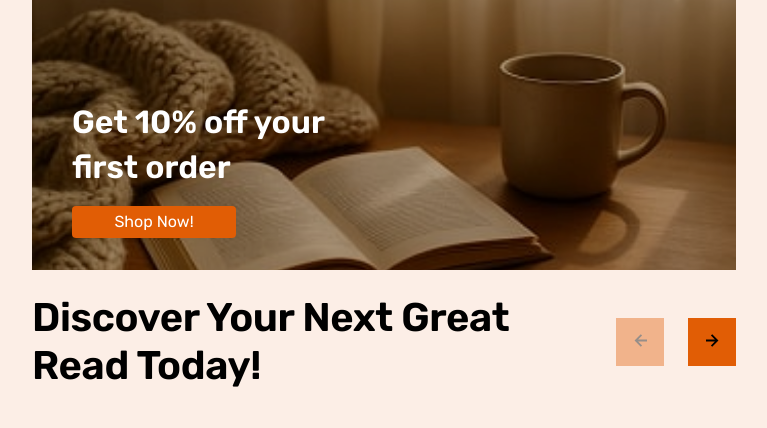
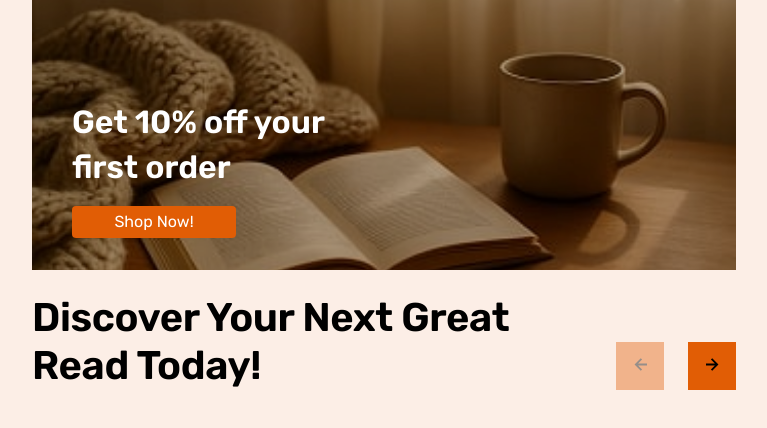
Before and after one commit to VolodymyrV1/goit-project-js-team-8, a website built with Vite: page src/index.html in a window 1280 px wide. Shown: the part 76-504 px from the top of the page, without its empty margins (256-1023 px from the left). Built offline with nearby package versions, Linux system fonts and the light colour scheme.

Commit message:
Initial commit

```diff
--- a/src/css/hero.css
+++ b/src/css/hero.css
@@ -102,8 +102,10 @@
   text-align: center;
 }
 .hero_nav {
+  gap: 16px;
+  order: 1;
   display: flex;
-  gap: 16px;
+  align-self: flex-end;
 }
 
 .hero_title {
@@ -114,6 +116,7 @@
   letter-spacing: -0.01em;
   line-height: 120%;
   max-width: 343px;
+  order: 2;
 }
 
 /* ==== NAVIGATION BUTTONS ==== */
@@ -163,9 +166,12 @@
   .hero_title {
     font-size: 40px;
     max-width: 560px;
+    order: 1;
   }
   .hero_nav {
     gap: 24px;
+    order: 2;
+    align-content: flex-start;
   }
   .hero_nav button {
     padding: 10px;
--- a/src/css/styles.css
+++ b/src/css/styles.css
@@ -8,7 +8,6 @@
 @import url('./reset.css');
 @import url('./base.css');
 @import url('./container.css');
-
 
 /* Sections style */
 @import url('./navbar.css');
```
